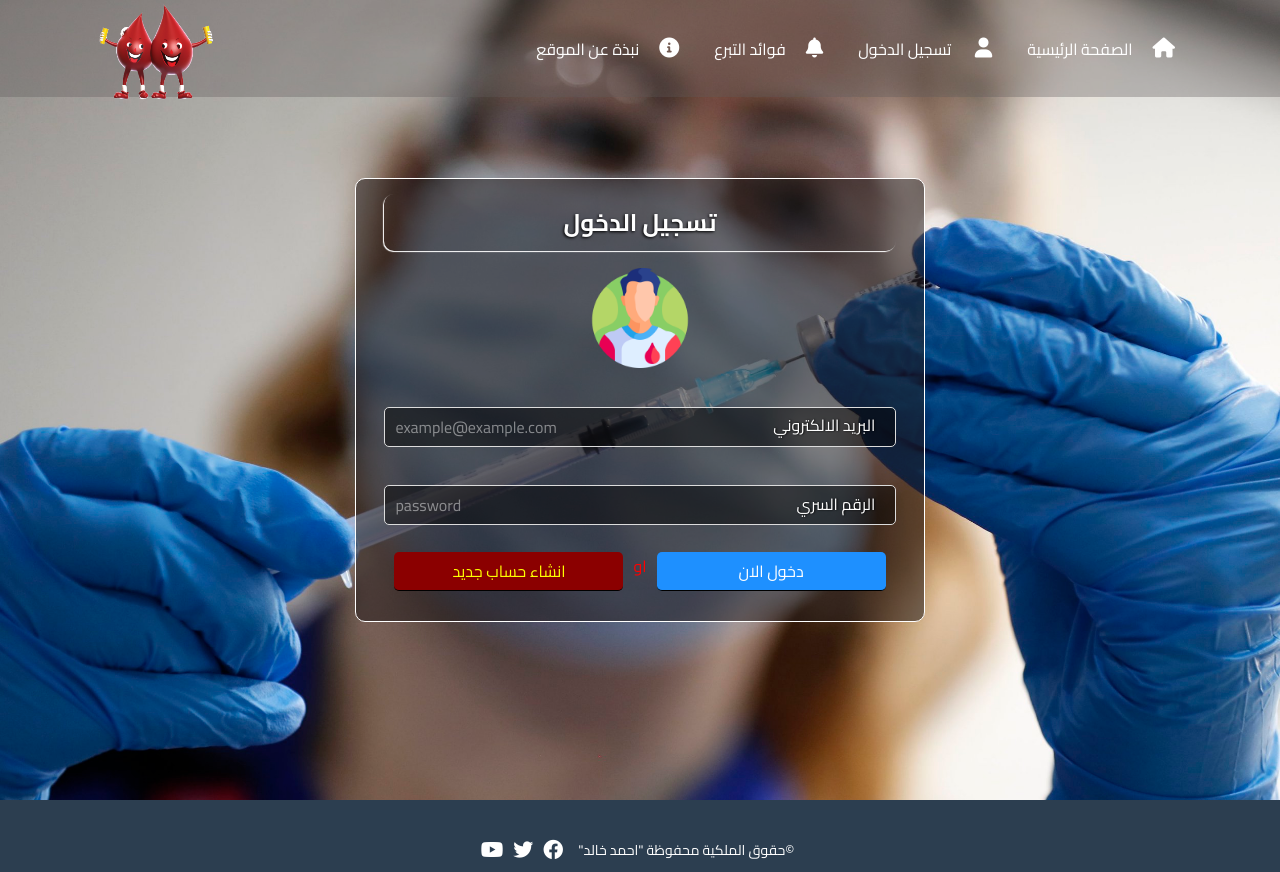
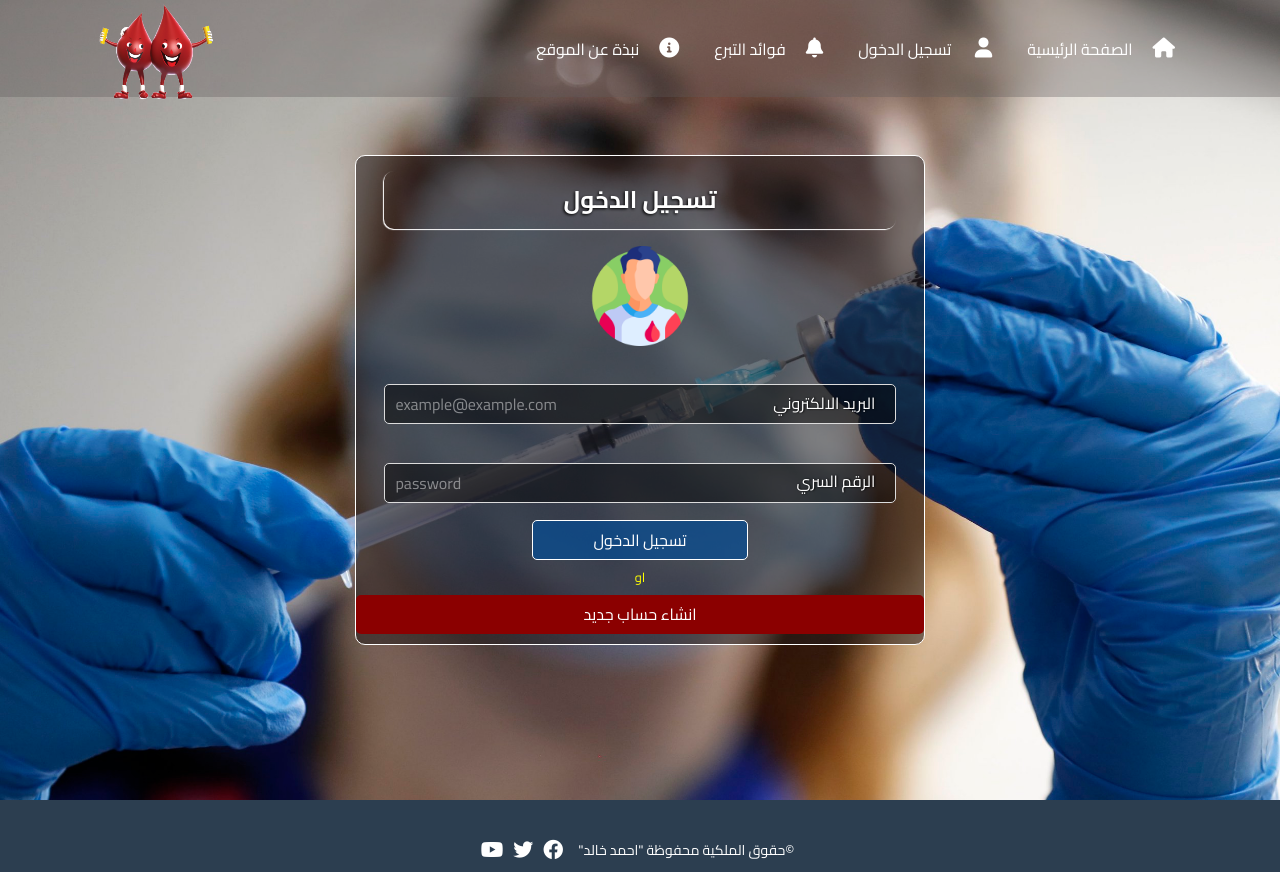
Before and after one commit to ahmedkaled/blood, a PHP site: page /login.html in a window 1280 px wide. Run offline with PHP 8.4, Linux system fonts and the light colour scheme.

Commit message:
alter change link login to submit modify screen

```diff
--- a/css/stylelogin.css
+++ b/css/stylelogin.css
@@ -173,7 +173,6 @@ section {
   width: 100%;
 }
 .this-inputs img {
-
 }
 section .contanier .text h2 {
   text-align: center;
@@ -219,7 +218,7 @@ form {
     font-size: 13px;
   }
 }
-@media (min-width:768px) and (max-width: 991px) {
+@media (min-width: 768px) and (max-width: 991px) {
   form {
     width: 50%;
   }
@@ -229,7 +228,7 @@ form {
     top: 38px;
   }
 }
-@media (min-width: 992px) and (max-width:1199px) {
+@media (min-width: 992px) and (max-width: 1199px) {
   form {
     width: 55%;
   }
@@ -258,7 +257,7 @@ form .this-inputs i {
   color: white;
   font-weight: 900;
 }
-input {
+.this-inputs input {
   border: 1px solid gainsboro;
   outline: none;
   color: white;
@@ -277,45 +276,52 @@ input {
 }
 form .links a {
   text-decoration: none;
-  padding: 10px;
-  margin: 10px;
+  /* margin-left: 15px; */
   border-radius: 5px;
   color: white;
-  font-family: 700;
-  background-color:dodgerblue;
-  border-bottom: 1px solid black;
   text-align: center;
 }
 .links {
   display: flex;
-  justify-content: center;
+  justify-content: space-around;
   align-items: center;
-  flex-direction: row;
-  width: 90%;
-  margin: 0 auto;
-  margin-bottom: 20px;
+  flex-direction: column;
+  width: 100%;
+  margin: 10px auto;
+  /* padding: 10px; */
 
 }
-.links a {
+.links .log input {
+  padding: 10px 60px;
+  /* margin-right: 15px; */
+  background-color: rgba(8, 76, 145, 0.747);
+  border: 1px solid white;
+  border-radius: 5px;
+  cursor: pointer;
+  color: white;
+}
+
+.links .create {
+  color: white;
+  background-color:darkred;
+  padding: 10px;
   width: 100%;
-
 }
-.links .create {
-  color: yellow;
-  background-color: darkred;
-}
-.links a:hover {
+.links a:hover,
+.links input:hover {
   color: red;
   background-color: rgba(0, 0, 0, 0.438);
 }
 section .contanier .links span {
   text-align: center;
   position: relative;
-  top: -5px;
+  font-size: 13px;
+  margin: 10px;
+  top: 0px;
   color: white;
   background-color: transparent;
   z-index: 100;
-  color: red;
+  color: yellow;
 }
 
 /* End Section */
--- a/login.html
+++ b/login.html
@@ -69,8 +69,7 @@
             />
           </div>
           <div class="links">
-            <a href="#"> دخول الان</a>
-
+           <div class="log"> <input type="submit" value="تسجيل الدخول"  title="تسجيل دخول الان للتبرع"></div>
             <span>او</span>
             <a class="create" href="#">انشاء حساب جديد</a>
           </div>
```
